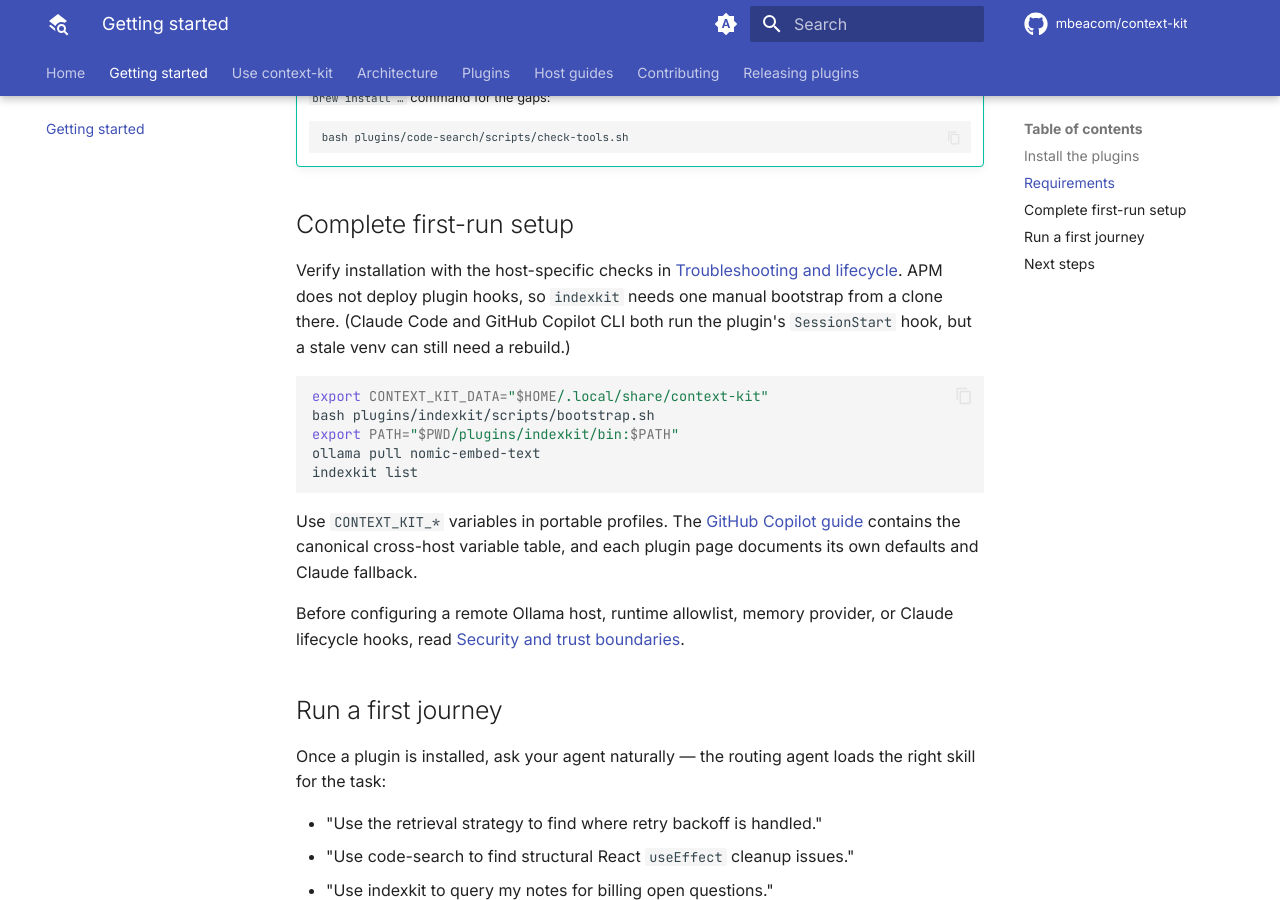
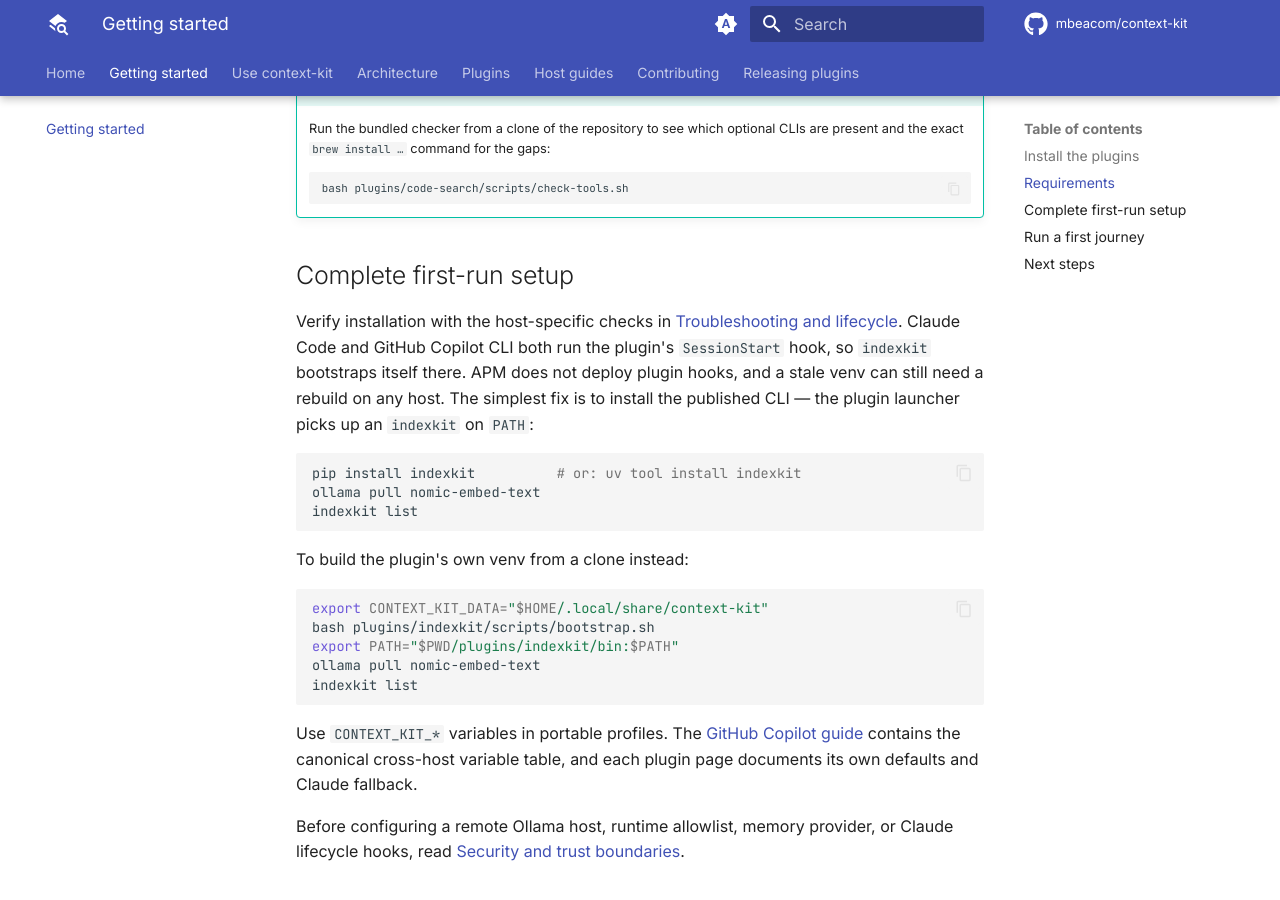
Before and after one commit to mbeacom/context-kit, an MkDocs documentation site: the page built from docs/getting-started.md, in a window 1280 px wide and 900 px high, scrolled down 2922 px. Built offline with MkDocs 1.6.1 and Material for MkDocs 9.7.7, drawn with Linux system fonts in a browser that asks for light colours; comment, search, counter and statistics services are not loaded; some of the changed text lies outside the part shown.

Commit message:
Document indexkit as published, not forthcoming
indexkit 0.6.1 is live on PyPI, so the repo's hedging is now false, and
false docs are worse than none because they read as authoritative.

plugins/indexkit/README.md is the package's PyPI landing page: drop the
"Not on PyPI yet" note, lead with `pip install indexkit`, and keep the
clone install as a contributor path.

Several docs also asserted `uv` as a hard indexkit requirement and told
APM/manual users to clone and bootstrap as the only route to a CLI. The
plugin's bin/indexkit launcher falls back to an `indexkit` on PATH, so a
packaged install now satisfies the plugin too; `uv` is needed only for
the venv bootstrap. Documented both paths and scoped the uv claim.

Verified before documenting: `pip install indexkit` and
`uv tool install indexkit` in a clean environment (both 0.6.1);
bin/indexkit resolving a PATH install with no venv and no ~/.claude; and
`memory-provider.py doctor` reporting status=ready against that packaged
executable, which is why the memory rag-provider docs changed too.

Left alone deliberately: CHANGELOG.md files and docs/adr/, which record
what was true at their date.

Co-authored-by: Copilot App <223556219+Copilot@users.noreply.github.com>

````diff
--- a/docs/getting-started.md
+++ b/docs/getting-started.md
@@ -92,11 +92,11 @@ command has no side effects.
 
     ---
 
-    Needs [`uv`](https://docs.astral.sh/uv/) and a running
-    [ollama](https://ollama.com) with an embedding model
-    (`ollama pull nomic-embed-text`). APM and manual users bootstrap the
-    `indexkit` CLI once (below); Claude Code and GitHub Copilot CLI both
-    auto-bootstrap it.
+    Needs a running [ollama](https://ollama.com) with an embedding model
+    (`ollama pull nomic-embed-text`). Claude Code and GitHub Copilot CLI
+    auto-bootstrap the `indexkit` CLI; APM and manual users can
+    `pip install indexkit` or bootstrap it once (below).
+    [`uv`](https://docs.astral.sh/uv/) is needed only for that bootstrap.
 
 -   :material-notebook-outline:{ .lg .middle } **obsidian**
 
@@ -141,9 +141,18 @@ command has no side effects.
 
 Verify installation with the host-specific checks in
 [Troubleshooting and lifecycle](troubleshooting.md#verify-installation-by-host).
-APM does not deploy plugin hooks, so `indexkit` needs one manual bootstrap
-from a clone there. (Claude Code and GitHub Copilot CLI both run the plugin's
-`SessionStart` hook, but a stale venv can still need a rebuild.)
+Claude Code and GitHub Copilot CLI both run the plugin's `SessionStart` hook, so
+`indexkit` bootstraps itself there. APM does not deploy plugin hooks, and a
+stale venv can still need a rebuild on any host. The simplest fix is to install
+the published CLI — the plugin launcher picks up an `indexkit` on `PATH`:
+
+```bash
+pip install indexkit          # or: uv tool install indexkit
+ollama pull nomic-embed-text
+indexkit list
+```
+
+To build the plugin's own venv from a clone instead:
 
 ```bash
 export CONTEXT_KIT_DATA="$HOME/.local/share/context-kit"
````
Also changed, not shown: other parts of docs/getting-started.md (+1 -1 lines), README.md (+6 -5 lines), docs/APM.md (+13 -3 lines), docs/GITHUB_COPILOT.md (+8 -1 lines), docs/plugins/indexkit.md (+24 -6 lines), docs/plugins/memory.md (+10 -8 lines), docs/troubleshooting.md (+10 -2 lines), plugins/indexkit/README.md (+15 -18 lines), plugins/memory/README.md (+9 -8 lines).
